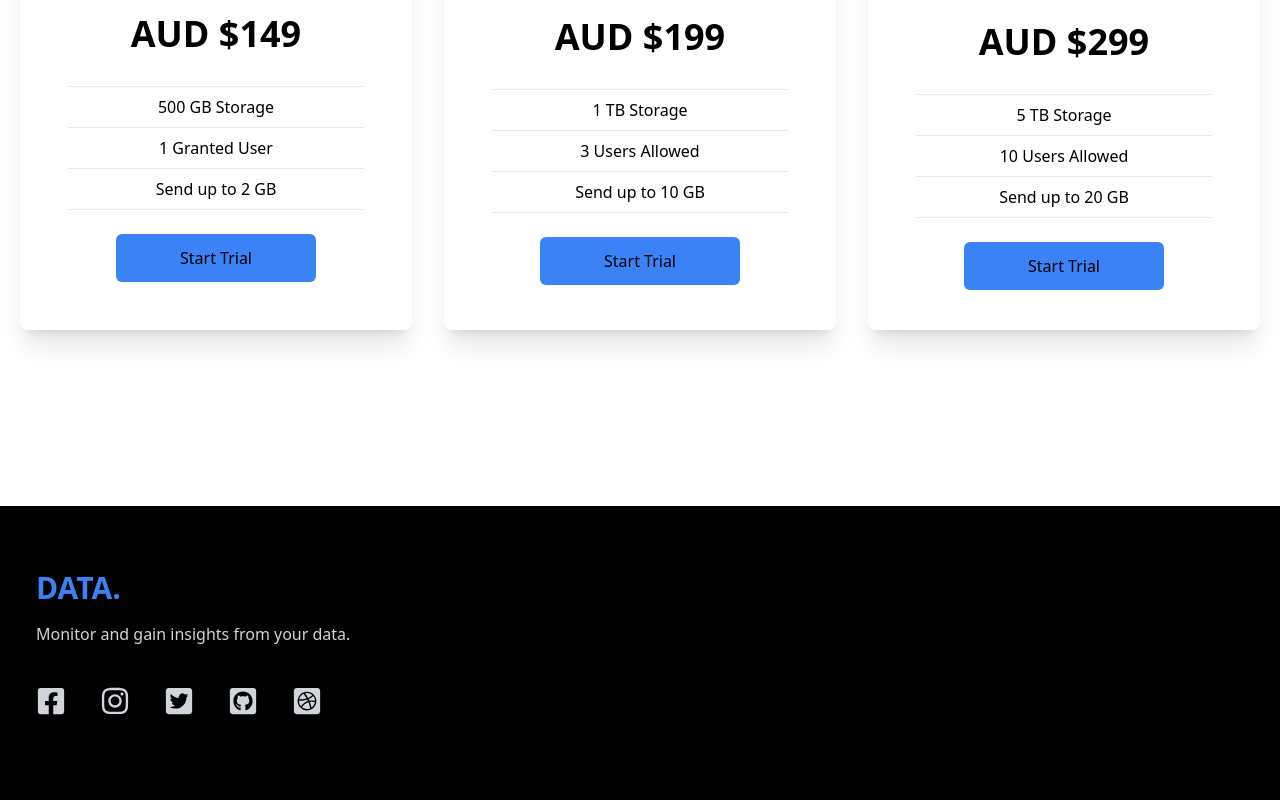
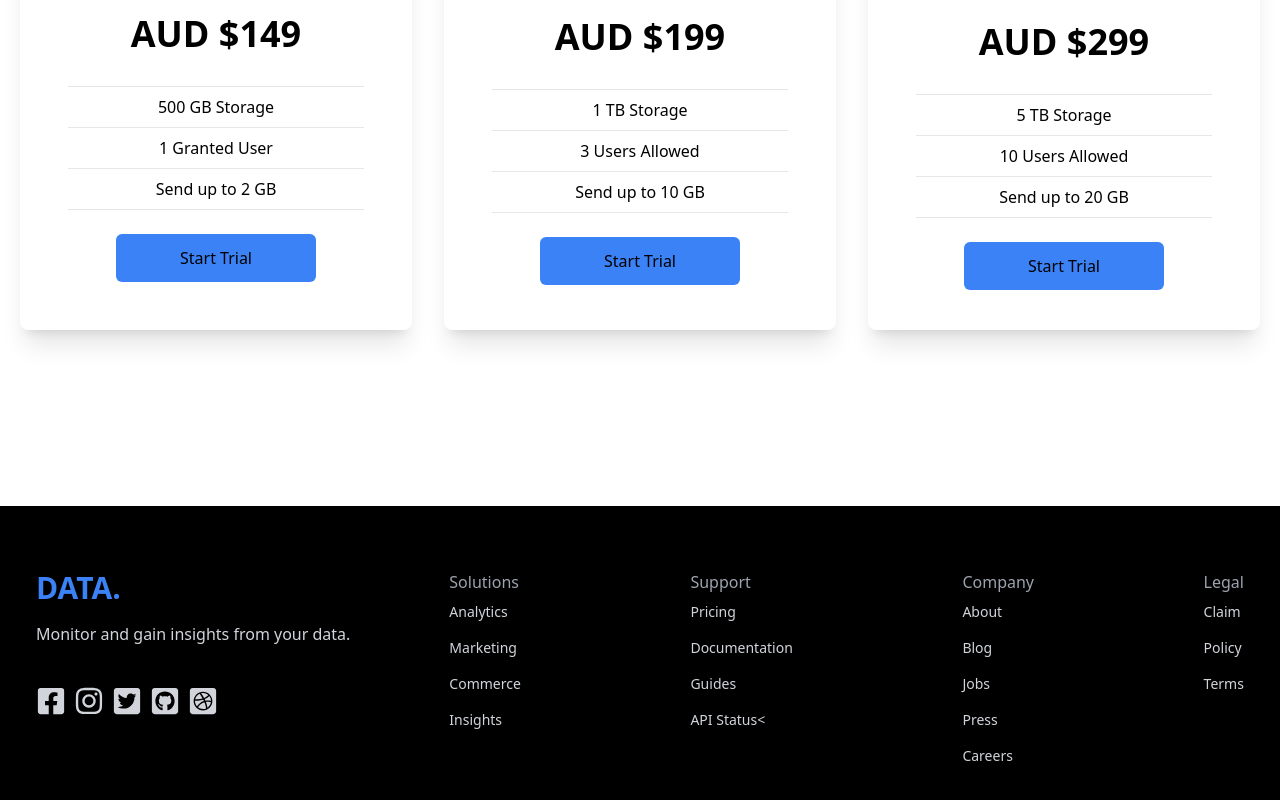
Before and after one commit to ting11222001/Analytics-Commerce-Page, a Next.js app: page / in a window 1280 px wide. Shown: the part 1911-2711 px from the top of the page. Built offline with nearby package versions, Linux system fonts and the light colour scheme.

Commit message:
feat: 🎸 add list components in the footer part

```diff
--- a/components/Footer.tsx
+++ b/components/Footer.tsx
@@ -6,23 +6,30 @@ import {
     FaInstagram,
     FaTwitterSquare,
 } from 'react-icons/fa';
+import List from '@/components/List';
 
 
 type Props = {}
 
 const Footer = (props: Props) => {
     return (
-        <div className='max-w-[1240px] mx-auto py-16 px-4 grid lg:grid-cols-3 gap-8 text-gray-300'>
+        <div className='max-w-[1240px] mx-auto py-16 px-4 grid lg:grid-cols-3 gap-8 text-gray-300 mx-4'>
             <div>
                 <h1 className='w-full text-3xl font-bold text-blue-500'>DATA.</h1>
                 <p className='py-4'>Monitor and gain insights from your data.</p>
-                <div className='flex md:w-[75%] my-6 justify-between'>
-                    <FaFacebookSquare size={30} />
-                    <FaInstagram size={30} />
-                    <FaTwitterSquare size={30} />
-                    <FaGithubSquare size={30} />
-                    <FaDribbbleSquare size={30} />
+                <div className='flex md:w-[75%] my-6'>
+                    <FaFacebookSquare size={30} className='mr-2' />
+                    <FaInstagram size={30} className='mr-2' />
+                    <FaTwitterSquare size={30} className='mr-2' />
+                    <FaGithubSquare size={30} className='mr-2' />
+                    <FaDribbbleSquare size={30} className='mr-2' />
                 </div>
+            </div>
+            <div className='lg:col-span-2 flex justify-between'>
+                <List title={'Solutions'} subTitle1={'Analytics'} subTitle2={'Marketing'} subTitle3={'Commerce'} subTitle4={'Insights'} />
+                <List title={'Support'} subTitle1={'Pricing'} subTitle2={'Documentation'} subTitle3={'Guides'} subTitle4={'API Status<'} />
+                <List title={'Company'} subTitle1={'About'} subTitle2={'Blog'} subTitle3={'Jobs'} subTitle4={'Press'} subTitle5={'Careers'} />
+                <List title={'Legal'} subTitle1={'Claim'} subTitle2={'Policy'} subTitle3={'Terms'} />
             </div>
         </div>
     )
--- /dev/null
+++ b/components/List.tsx
@@ -0,0 +1,27 @@
+import React from 'react'
+
+type Props = {
+    title: string;
+    subTitle1?: string;
+    subTitle2?: string;
+    subTitle3?: string;
+    subTitle4?: string;
+    subTitle5?: string;
+}
+
+const List = (props: Props) => {
+    return (
+        <div>
+            <h6 className='font-medium text-gray-400'>{props.title}</h6>
+            <ul>
+                <li className='py-2 text-sm'>{props.subTitle1}</li>
+                <li className='py-2 text-sm'>{props.subTitle2}</li>
+                <li className='py-2 text-sm'>{props.subTitle3}</li>
+                <li className='py-2 text-sm'>{props.subTitle4}</li>
+                <li className='py-2 text-sm'>{props.subTitle5}</li>
+            </ul>
+        </div>
+    )
+}
+
+export default List
```
